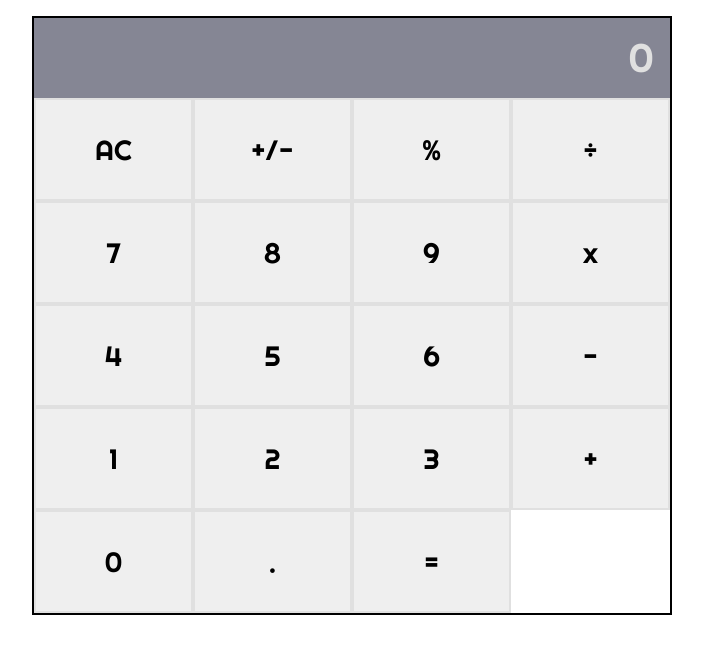
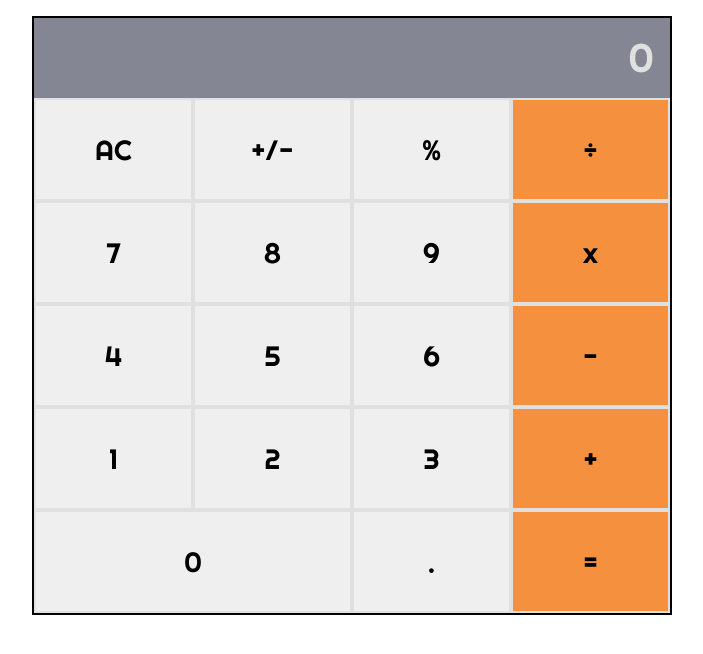
Before and after one commit to IfzaRasool/math-magician-website, a React (Create React App) app: page / in a window 1280 px wide. Shown: the top 654 px of the page, without its empty margins (288-991 px from the left). Built offline with nearby package versions, Linux system fonts and the light colour scheme.

Commit message:
update style

```diff
--- a/src/components/buttons.js
+++ b/src/components/buttons.js
@@ -1,4 +1,4 @@
-/* eslint-disable arrow-body-style */
+/* eslint-disable no-nested-ternary */
 import React, { Component } from 'react';
 import { PropTypes } from 'prop-types';
 
@@ -11,7 +11,8 @@ export default class CreateButton extends Component {
   render() {
     const { value, handleClick } = this.props;
     return (
-      <button type="button" className="btn" value="AC" onClick={() => handleClick(value)}>
+
+      <button type="button" className={value === '+' || value === '=' || value === 'x' || value === '÷' || value === '-' ? 'btn primary' : value === '0' ? 'btn zero' : 'btn'} value="AC" onClick={() => handleClick(value)}>
         {value}
       </button>
     );
```
